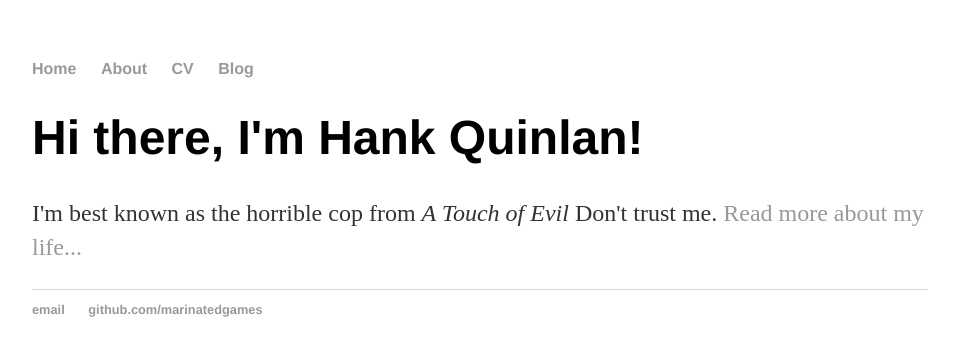
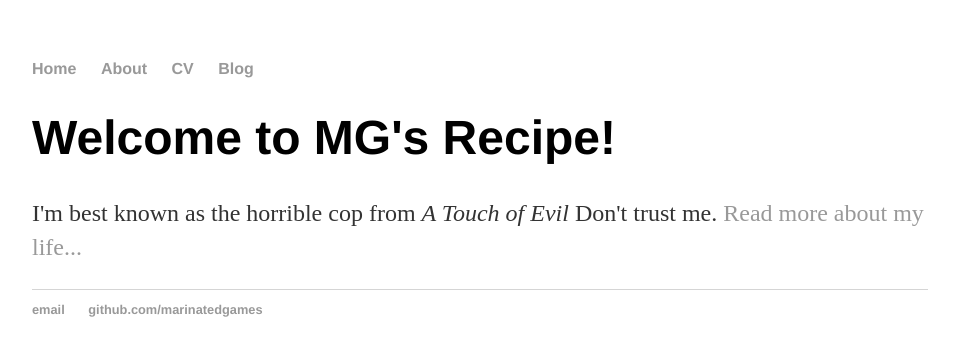
Before and after one commit to marinatedgames/recipe, a plain HTML site: page index.html in a window 1280 px wide. Shown: the whole page, without its empty margins (160-1115 px from the left). Drawn offline with Linux system fonts and the light colour scheme.

Commit message:
Update index.html

```diff
--- a/index.html
+++ b/index.html
@@ -16,7 +16,7 @@
 		</nav>
 		<div class="container">
     		<div class="blurb">
-        		<h1>Hi there, I'm Hank Quinlan!</h1>
+        		<h1>Welcome to MG's Recipe!</h1>
 				<p>I'm best known as the horrible cop from <em>A Touch of Evil</em> Don't trust me. <a href="/about">Read more about my life...</a></p>
     		</div><!-- /.blurb -->
 		</div><!-- /.container -->
```
